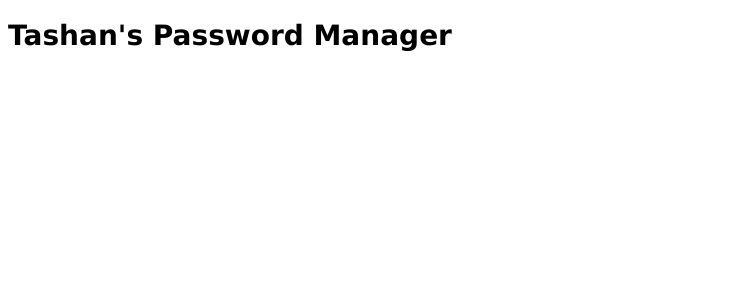
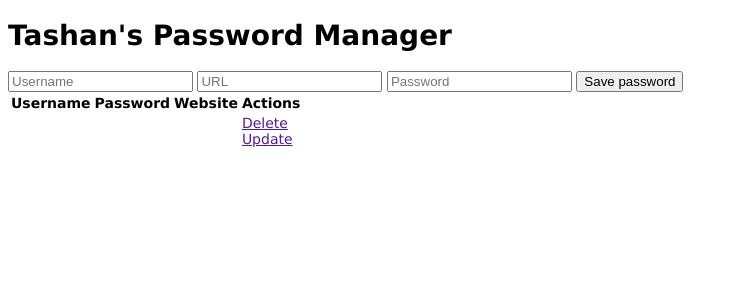
Before and after one commit to tashanco/password-manager, a Flask app: page / in a window 1280 px wide. Shown: the top 300 px of the page, without its empty margins (0-738 px from the left). Run offline with Flask 2, Linux system fonts and the light colour scheme.

Commit message:
Added method to routes and table to home page

```diff
--- a/app.py
+++ b/app.py
@@ -16,7 +16,7 @@ class Password(db.Model):
         return '<Password %r>' % self.id
 
 
-@app.route('/')
+@app.route('/', methods=['GET', 'POST'])
 def index():
     return render_template('index.html')
 
--- a/templates/index.html
+++ b/templates/index.html
@@ -5,5 +5,36 @@
 {% endblock %}
 
 {% block body %}
+<div class="content">
     <h1>Tashan's Password Manager</h1>
+
+        <!-- Form for new passwords -->
+        <form class="new-password-form" action="/" method="POST">
+            <input type="text" name="name" id="name" placeholder="Username">
+            <input type="text" name="url" id="url" placeholder="URL">
+            <input type="password" name="password" id="password" placeholder="Password">
+            <input class="submit-button" type="submit" value="Save password">
+        </form>
+
+        <!-- Table for stored passwords -->
+        <table class="password-table">
+            <tr>
+                <th>Username</th>
+                <th>Password</th>
+                <th>Website</th>
+                <th>Actions</th>
+            </tr>
+            <tr>
+                <td></td>
+                <td></td>
+                <td></td>
+                <td>
+                    <a href="">Delete</a>
+                    <br>
+                    <a href="">Update</a>
+                </td>
+            </tr>
+
+        </table>
+</div>
 {% endblock %}
```
